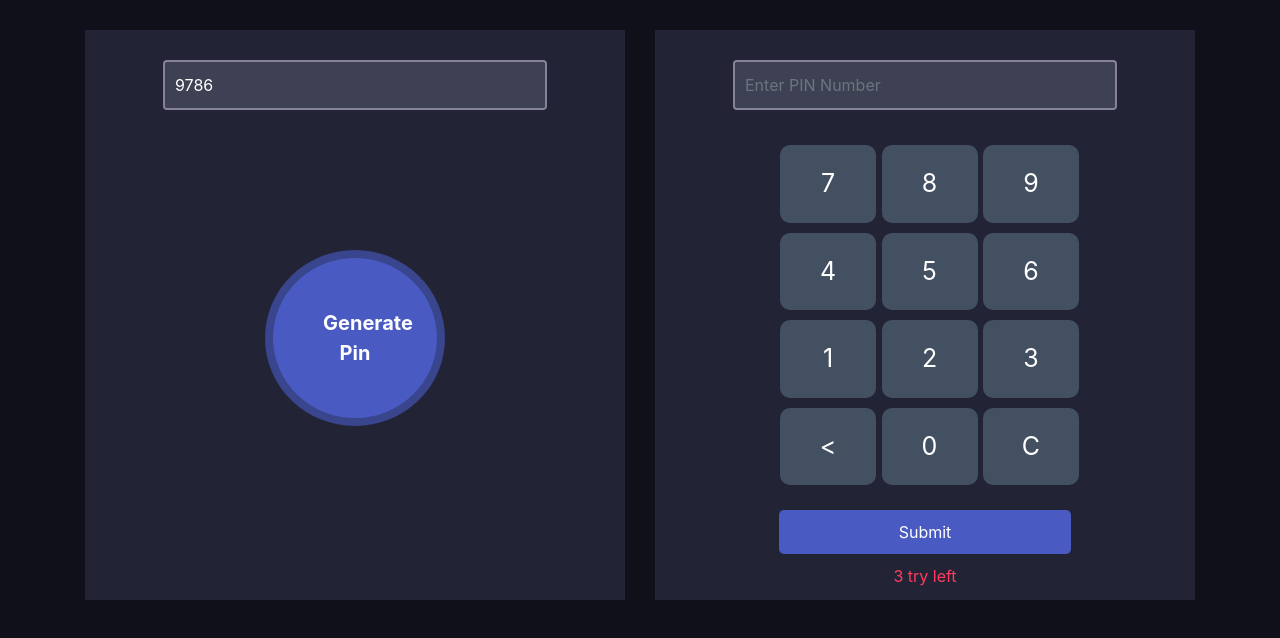
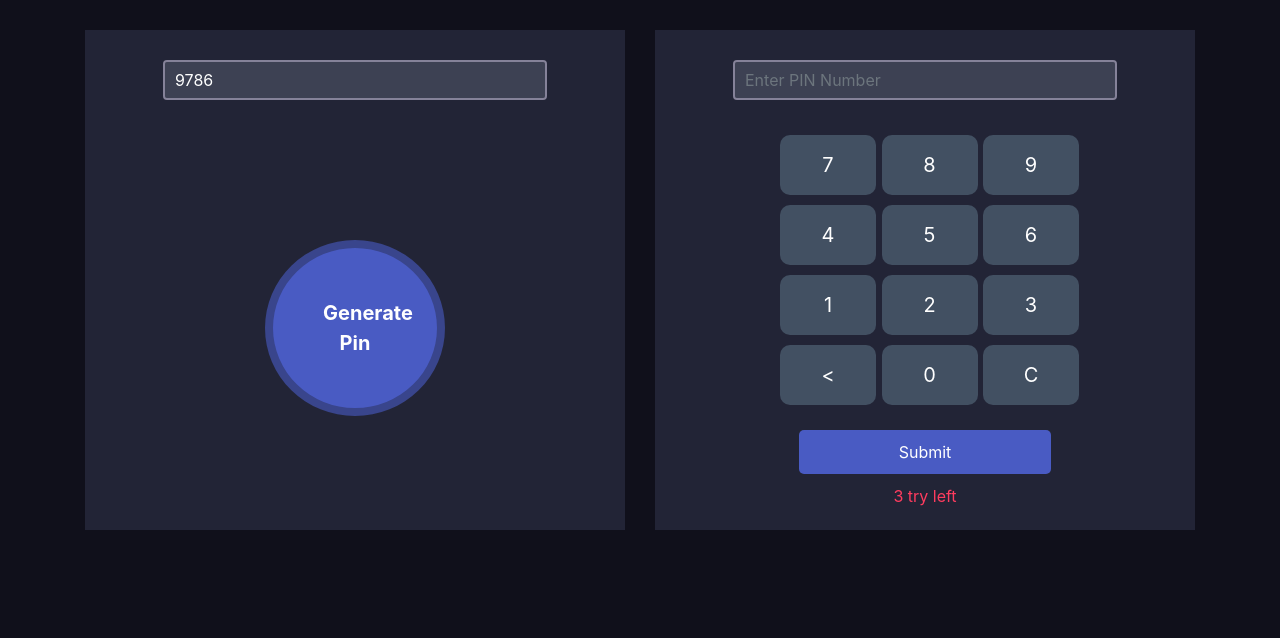
Before and after one commit to ZahirRussell/pin-matcher, a plain HTML site: page index.html in a window 1280 px wide. Both pictures are taken after typing "Sample" into the empty fields and a click on the button "Generate Pin". Drawn offline with nearby package versions, Linux system fonts and the light colour scheme.

Commit message:
JS file separeted

```diff
--- a/index.html
+++ b/index.html
@@ -22,23 +22,23 @@
                     <div class="numbers">
                         <div class="calc-body">
                             <div class="calc-button-row">
-                                <div onclick="displayNumber('7')" class="button">7</div>
-                                <div onclick="displayNumber('8')" class="button">8</div>
-                                <div onclick="displayNumber('9')" class="button">9</div>
+                                <div onclick="appendNumber('7')" class="button">7</div>
+                                <div onclick="appendNumber('8')" class="button">8</div>
+                                <div onclick="appendNumber('9')" class="button">9</div>
                             </div>
                             <div class="calc-button-row">
-                                <div onclick="displayNumber('4')" class="button">4</div>
-                                <div onclick="displayNumber('5')" class="button">5</div>
-                                <div onclick="displayNumber('6')" class="button">6</div>
+                                <div onclick="appendNumber('4')" class="button">4</div>
+                                <div onclick="appendNumber('5')" class="button">5</div>
+                                <div onclick="appendNumber('6')" class="button">6</div>
                             </div>
                             <div class="calc-button-row">
-                                <div onclick="displayNumber('1')" class="button">1</div>
-                                <div onclick="displayNumber('2')" class="button">2</div>
-                                <div onclick="displayNumber('3')" class="button">3</div>
+                                <div onclick="appendNumber('1')" class="button">1</div>
+                                <div onclick="appendNumber('2')" class="button">2</div>
+                                <div onclick="appendNumber('3')" class="button">3</div>
                             </div>
                             <div class="calc-button-row">
                                 <div onclick="clearSingleValue()" class="button"><</div>
-                                <div onclick="displayNumber('0')" class="button">0</div>
+                                <div onclick="appendNumber('0')" class="button">0</div>
                                 <div onclick="clearAllValue()" class="button">C</div>
                             </div>
                             <div>
@@ -55,88 +55,6 @@
         </div>
     </div>
 
-
-<script>
-    // global variable declaration
-
-    let randomNumberTextBox = document.getElementById('txtRandomNumber');
-    let inputedValue = document.getElementById('txtInputField');
-    let submitButton = document.getElementById('btnSubmit');
-    let matchNotification = document.getElementById('matchNotification');
-    let notMatchNotification = document.getElementById('notMatchNotification');
-    let tryLeft = document.getElementById('numOfTry');
-    let totalTry = 3;
-
-    // Random Pin Generator
-
-    function generatePin(){
-        let randomNumber = Math.floor(1000 + Math.random()*9000);
-        randomNumberTextBox.value = randomNumber;
-    }
-
-    // Display user input
-
-    function displayNumber(num){
-        inputedValue.value += num;
-    }
-
-    // Varify User Input
-    submitButton.addEventListener('click', function(){
-        let randomNumber = randomNumberTextBox.value;
-        let inputNumber = inputedValue.value;
-
-        // Check Invalid Input
-        if(inputNumber.length != 4 || isNaN(inputNumber) || inputNumber < 0){
-            alert("Please Enter Four Digit Positive Number Pin");
-        }
-
-        else{
-
-            // Check Match Input
-            if( randomNumber == inputNumber){
-
-                matchNotification.style.display = 'block';
-                matchNotification.style.backgroundColor ='green'
-                matchNotification.style.color ='#fff'
-                notMatchNotification.style.display = 'none';
-                inputedValue.value = '';
-                randomNumberTextBox.value = '';
-            }
-            // For Not Match Input
-            else{
-                notMatchNotification.style.display = 'block';
-                notMatchNotification.style.backgroundColor ='red'
-                notMatchNotification.style.color ='#fff'
-                matchNotification.style.display = 'none';
-                inputedValue.value = '';
-
-                totalTry--;
-                tryLeft.innerText = totalTry;
-
-                if (totalTry == 0) {
-                    submitButton.disabled = true;
-                    submitButton.style.backgroundColor = '#4f6146';
-                }
-            }
-        }
-
-    })
-
-    // Clear all digit
-    function clearAllValue(){
-        inputedValue.value = '';
-    }
-
-    // Clear single digit
-    function clearSingleValue(){
-        let userInput = inputedValue;
-        let backspaceValue = userInput.value;
-        if(backspaceValue >= 0){
-            backspaceValue = backspaceValue.substr(0, backspaceValue.length-1);
-            userInput.value = backspaceValue;
-        }
-    }
-</script>
-
+    <script src="script.js"></script>
 </body>
 </html>
--- /dev/null
+++ b/script.js
@@ -0,0 +1,79 @@
+// global variable declaration
+
+let randomNumberTextBox = document.getElementById('txtRandomNumber');
+let inputedValue = document.getElementById('txtInputField');
+let submitButton = document.getElementById('btnSubmit');
+let matchNotification = document.getElementById('matchNotification');
+let notMatchNotification = document.getElementById('notMatchNotification');
+let tryLeft = document.getElementById('numOfTry');
+let totalTry = 3;
+
+// Random Pin Generator
+
+function generatePin(){
+    let randomNumber = Math.floor(1000 + Math.random()*9000);
+    randomNumberTextBox.value = randomNumber;
+}
+
+// Append user input
+
+function appendNumber(num){
+    inputedValue.value += num;
+}
+
+// Varify User Input
+submitButton.addEventListener('click', function(){
+    let randomNumber = randomNumberTextBox.value;
+    let inputNumber = inputedValue.value;
+
+    // Check Invalid Input
+    if(inputNumber.length != 4 || isNaN(inputNumber) || inputNumber < 0){
+        alert("Please Enter Four Digit Positive Number Pin");
+    }
+
+    else{
+
+        // Check Match Input
+        if( randomNumber == inputNumber){
+
+            matchNotification.style.display = 'block';
+            matchNotification.style.backgroundColor ='green'
+            matchNotification.style.color ='#fff'
+            notMatchNotification.style.display = 'none';
+            inputedValue.value = '';
+            randomNumberTextBox.value = '';
+        }
+        // For Not Match Input
+        else{
+            notMatchNotification.style.display = 'block';
+            notMatchNotification.style.backgroundColor ='red'
+            notMatchNotification.style.color ='#fff'
+            matchNotification.style.display = 'none';
+            inputedValue.value = '';
+
+            totalTry--;
+            tryLeft.innerText = totalTry;
+
+            if (totalTry == 0) {
+                submitButton.disabled = true;
+                submitButton.style.backgroundColor = '#4f6146';
+            }
+        }
+    }
+
+})
+
+// Clear all digit
+function clearAllValue(){
+    inputedValue.value = '';
+}
+
+// Clear single digit
+function clearSingleValue(){
+    let userInput = inputedValue;
+    let backspaceValue = userInput.value;
+    if(backspaceValue >= 0){
+        backspaceValue = backspaceValue.substr(0, backspaceValue.length-1);
+        userInput.value = backspaceValue;
+    }
+}
--- a/style.css
+++ b/style.css
@@ -10,7 +10,7 @@ body {
 }
 
 .half-width {
-    height: 570px;
+    height: 500px;
     background: #222436;
     padding: 30px;
     text-align: center;
@@ -39,7 +39,7 @@ input[type='text']{
     width: 80%;
     margin: 0 auto;
     border: 2px solid #858299;
-    height: 50px;
+    height: 40px;
     padding: 10px;
 }
 input[type='text']:focus {
@@ -66,10 +66,10 @@ width: 100%;
 width: 20%;
 background: #425062;
 color: #fff;
-padding: 20px 0;
+padding: 15px 0;
 margin: 5px;
 display: inline-block;
-font-size: 25px;
+font-size: 20px;
 text-align: center;
 vertical-align: middle;
 margin-right: -4px;
@@ -82,7 +82,7 @@ color: #E0B612;
 .submit-btn {
     border: none;
     margin-top: 20px;
-    padding: 10px 120px;
+    padding: 10px 100px;
     border-radius: 5px;
     background: #495BC3;
     color: #fff;
```
